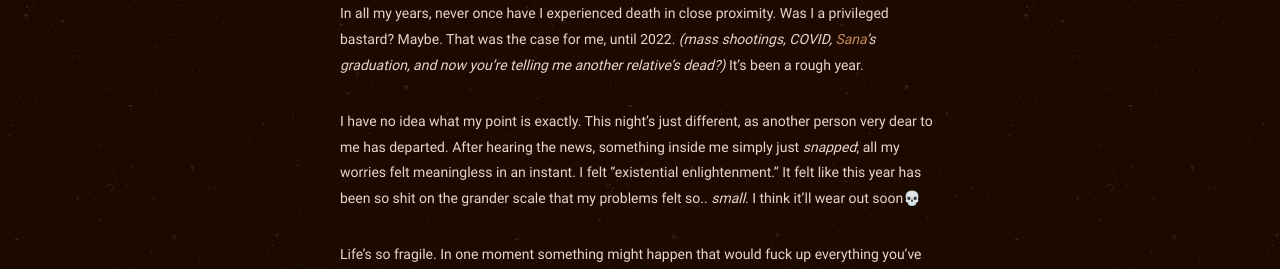
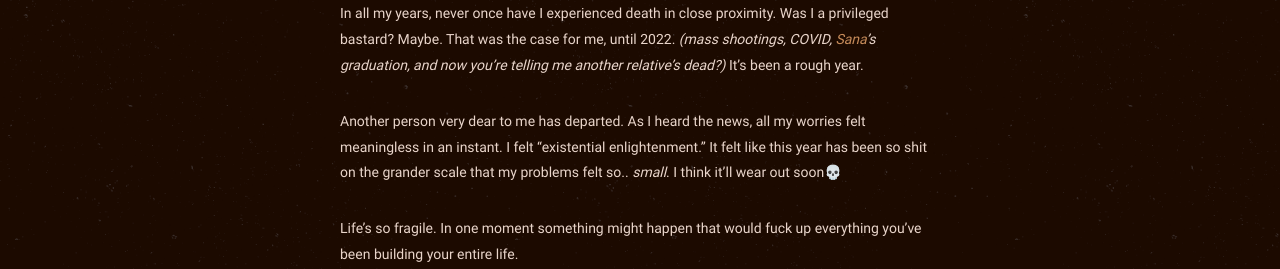
Before and after one commit to philippines69/carlcastroarchives, a Jekyll site: the page built from _posts/2022-07-12-the-thing-people-take-for-granted-the-most.md, in a window 1280 px wide and 900 px high, scrolled down 555 px, cut to the strip 147-416 px from the top of the window. Built offline with Jekyll 4.4.1, drawn with Linux system fonts in a browser that asks for light colours.

Commit message:
Update from Forestry.io philippines69 updated _posts/2022-07-12-the-thing-people-take-for-granted-the-most.md

```diff
--- a/_posts/2022-07-12-the-thing-people-take-for-granted-the-most.md
+++ b/_posts/2022-07-12-the-thing-people-take-for-granted-the-most.md
@@ -13,7 +13,7 @@ permalink: "/2022-ain't-a-good-year-AT-ALL/"
 
 In all my years, never once have I experienced death in close proximity. Was I a privileged bastard? Maybe. That was the case for me, until 2022. _(mass shootings, COVID,_ [_Sana_](https://www.youtube.com/channel/UCsUj0dszADCGbF3gNrQEuSQ)_'s graduation, and now you're telling me another relative's dead?)_ It's been a rough year.
 
-I have no idea what my point is exactly. This night's just different, as another person very dear to me has departed. After hearing the news, something inside me simply just _snapped_; all my worries felt meaningless in an instant. I felt "existential enlightenment." It felt like this year has been so shit on the grander scale that my problems felt so.. _small_. I think it'll wear out soon💀
+Another person very dear to me has departed. As I heard the news, all my worries felt meaningless in an instant. I felt "existential enlightenment." It felt like this year has been so shit on the grander scale that my problems felt so.. _small_. I think it'll wear out soon💀
 
 Life's so fragile. In one moment something might happen that would fuck up everything you've been building your entire life.
 
```
